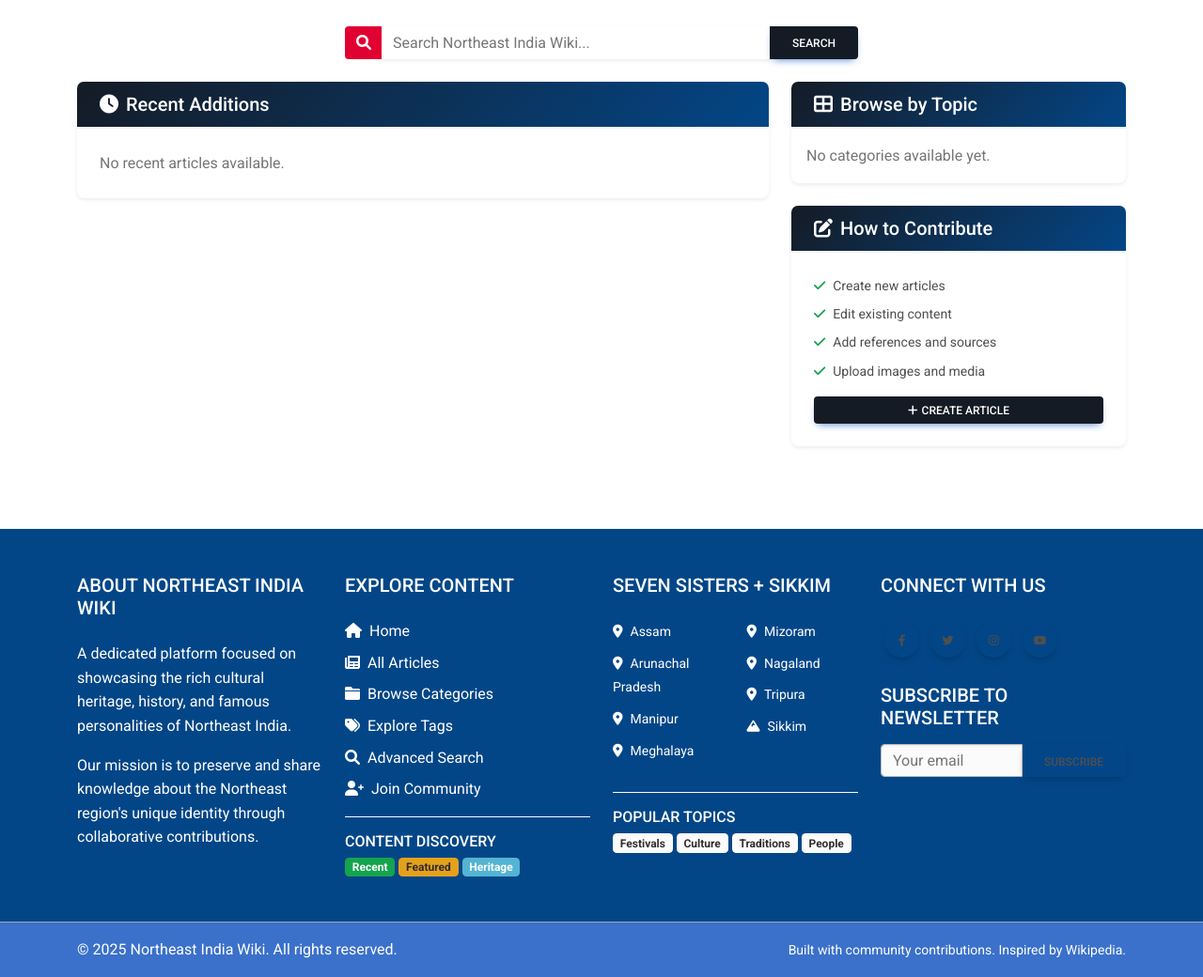
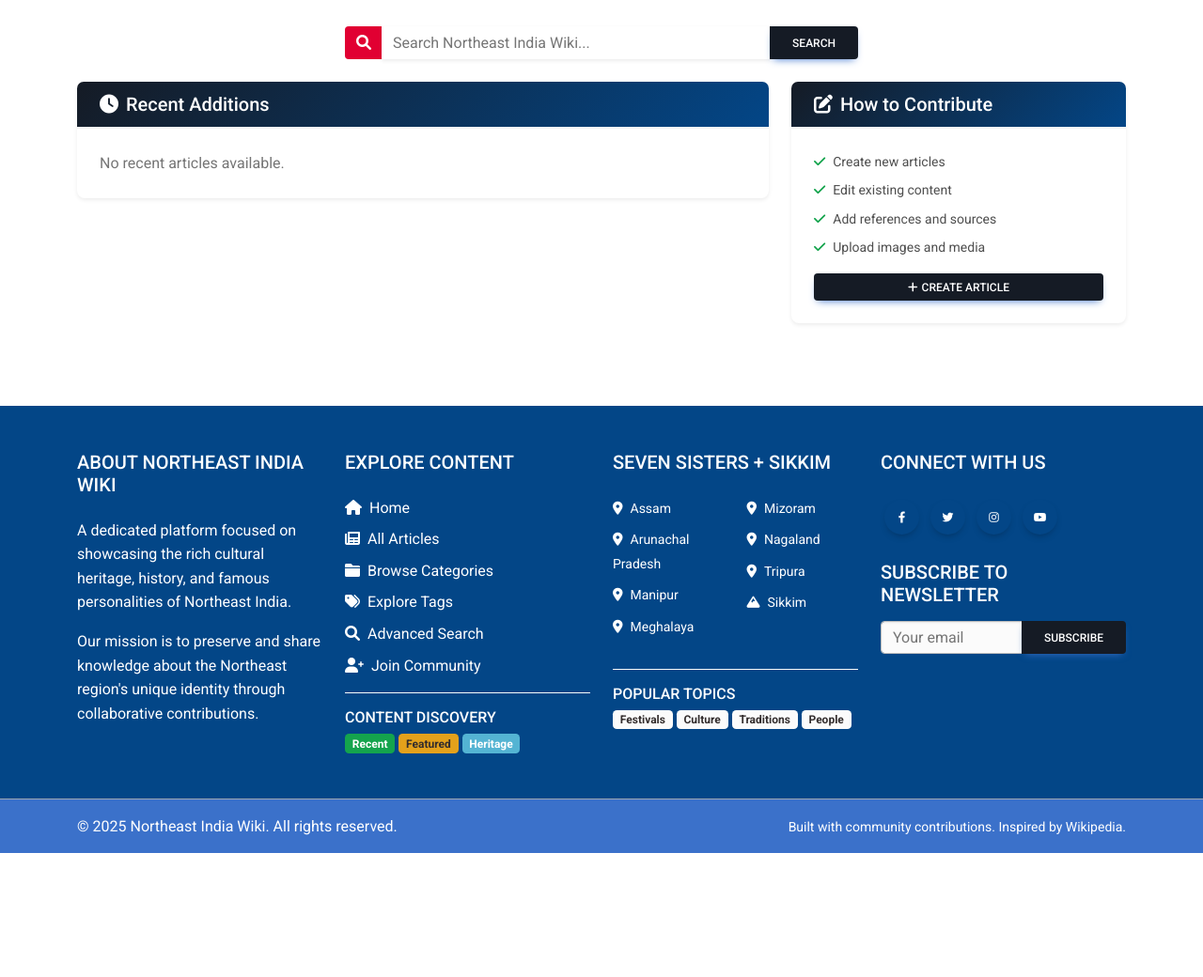
Before and after one commit to petergangmei/northeastindia_wiki, a Django app: page / in a window 1280 px wide. Shown: the part 220-1260 px from the top of the page at 94% size. After the commit the page ends 1128 px from the top, so only its background shows below. Run offline with Django 5.2, Linux system fonts and the light colour scheme; data that the repository does not hold is empty; some libraries are stand-ins or nearby versions.

Commit message:
Enhance URL routing in app/urls.py by adding category-specific list URLs and SEO-optimized patterns for Northeast India content. Clean up previous URL definitions to avoid conflicts and improve organization. Update home.html to remove unused sections for better clarity and maintainability. Modify footer.html to improve social media icon visibility and update the subscribe button style for better user experience.

```diff
--- a/app/urls.py
+++ b/app/urls.py
@@ -52,6 +52,22 @@ urlpatterns = [
     path('wiki/<slug:slug>/compare/', views.article_compare, name='article-compare'),
     path('wiki/<slug:slug>/delete/', views.article_delete, name='article-delete'),
 
+    # Category-specific list URLs (placed BEFORE general patterns to avoid conflicts)
+    path('personalities/', views.personalities_list, name='personalities-list'),
+    path('culture/', views.culture_list, name='culture-list'),
+    path('festivals/', views.festivals_list, name='festivals-list'),
+    path('places/', views.places_list, name='places-list'),
+    path('tribal-culture/', views.tribal_culture_list, name='tribal-culture-list'),
+
+    # SEO-Optimized URL Patterns for Northeast India Content (Basic Implementation)
+
+    # Category-State specific URLs (SEO optimized) - Main benefit achieved
+    path('personalities/<slug:state_slug>/<slug:slug>/', views.article_detail, name='seo-personalities-detail'),
+    path('culture/<slug:state_slug>/<slug:slug>/', views.article_detail, name='seo-culture-detail'),
+    path('festivals/<slug:state_slug>/<slug:slug>/', views.article_detail, name='seo-festivals-detail'),
+    path('places/<slug:state_slug>/<slug:slug>/', views.article_detail, name='seo-places-detail'),
+    path('heritage/<slug:state_slug>/<slug:slug>/', views.article_detail, name='seo-heritage-detail'),
+
     # Category URLs
     path('categories/', views.category_list, name='categories'),
     path('categories/<slug:slug>/', views.category_articles, name='article-category'),
@@ -65,20 +81,4 @@ urlpatterns = [
     path('states/<slug:state_slug>/', views.state_detail, name='state-detail'),
     path('states/<slug:state_slug>/culture/', views.state_category_articles, {'category_slug': 'culture'}, name='state-culture-articles'),
     path('states/<slug:state_slug>/places/', views.state_category_articles, {'category_slug': 'places'}, name='state-places-articles'),
-
-    # SEO-Optimized URL Patterns for Northeast India Content (Basic Implementation)
-
-    # Category-State specific URLs (SEO optimized) - Main benefit achieved
-    path('personalities/<slug:state_slug>/<slug:slug>/', views.article_detail, name='seo-personalities-detail'),
-    path('culture/<slug:state_slug>/<slug:slug>/', views.article_detail, name='seo-culture-detail'),
-    path('festivals/<slug:state_slug>/<slug:slug>/', views.article_detail, name='seo-festivals-detail'),
-    path('places/<slug:state_slug>/<slug:slug>/', views.article_detail, name='seo-places-detail'),
-    path('heritage/<slug:state_slug>/<slug:slug>/', views.article_detail, name='seo-heritage-detail'),
-
-    # Category-specific list URLs (placed at end to avoid conflicts)
-    path('personalities/', views.personalities_list, name='personalities-list'),
-    path('culture/', views.culture_list, name='culture-list'),
-    path('festivals/', views.festivals_list, name='festivals-list'),
-    path('places/', views.places_list, name='places-list'),
-    path('tribal-culture/', views.tribal_culture_list, name='tribal-culture-list'),
 ]
--- a/templates/commons/footer.html
+++ b/templates/commons/footer.html
@@ -76,16 +76,16 @@
                 <!-- Social icons -->
                 <div class="mb-4">
                     <a href="#" class="btn btn-floating btn-accent btn-md m-1">
-                        <i class="fab fa-facebook-f"></i>
+                        <i class="fab fa-facebook-f text-white"></i>
                     </a>
                     <a href="#" class="btn btn-floating btn-accent btn-md m-1">
-                        <i class="fab fa-twitter"></i>
+                        <i class="fab fa-twitter text-white"></i>
                     </a>
                     <a href="#" class="btn btn-floating btn-accent btn-md m-1">
-                        <i class="fab fa-instagram"></i>
+                        <i class="fab fa-instagram text-white"></i>
                     </a>
                     <a href="#" class="btn btn-floating btn-accent btn-md m-1">
-                        <i class="fab fa-youtube"></i>
+                        <i class="fab fa-youtube text-white"></i>
                     </a>
                 </div>
 
@@ -94,7 +94,7 @@
                 <form action="#" method="post">
                     <div class="input-group mb-3">
                         <input type="email" class="form-control bg-light" placeholder="Your email" aria-label="Email" required>
-                        <button class="btn btn-accent" type="submit">Subscribe</button>
+                        <button class="btn btn-primary text-white" type="submit">Subscribe</button>
                     </div>
                 </form>
             </div>
--- a/templates/home.html
+++ b/templates/home.html
@@ -147,63 +147,7 @@
 
         <!-- Right Column -->
         <div class="col-lg-4">
-            <!-- Browse by Topic -->
-            <div class="card border-0 shadow-sm mb-4">
-                <div class="card-header bg-primary text-white">
-                    <h3 class="h5 mb-0 text-white"><i class="fas fa-th-large me-2"></i>Browse by Topic</h3>
-                </div>
-                <div class="card-body p-2">
-                    {% if categories_with_counts %}
-                        <div class="row">
-                            {% for category_data in categories_with_counts %}
-                            <div class="col-6">
-                                <a href="{% url 'app:article-category' slug=category_data.category.slug %}" class="text-decoration-none">
-                                    <div class="d-flex align-items-center p-2 rounded hover-bg-light">
-                                        <div class="me-3" style="width: 20px;">
-                                            <i class="fas fa-{% cycle 'book' 'map-marker-alt' 'users' 'landmark' 'music' 'drum' 'utensils' 'mountain' %} text-accent"></i>
-                                        </div>
-                                        <div class="flex-grow-1">
-                                            <div class="fw-medium small">{{ category_data.category.name }}</div>
-                                            <small class="text-muted">{{ category_data.count }} article{{ category_data.count|pluralize }}</small>
-                                        </div>
-                                    </div>
-                                </a>
-                            </div>
-                            {% endfor %}
-                        </div>
-                    {% else %}
-                        <p class="text-muted mb-0 p-2">No categories available yet.</p>
-                    {% endif %}
-                </div>
-            </div>
 
-            <!-- Browse by State -->
-            {% if states %}
-            <div class="card border-0 shadow-sm mb-4">
-                <div class="card-header bg-primary text-white">
-                    <h3 class="h5 mb-0 text-white"><i class="fas fa-map me-2"></i>Browse by State</h3>
-                </div>
-                <div class="card-body p-2">
-                    <div class="row">
-                        {% for state in states %}
-                        <div class="col-6">
-                            <a href="{% url 'app:state-detail' state_slug=state.slug %}" class="text-decoration-none">
-                                <div class="d-flex align-items-center p-2 rounded hover-bg-light">
-                                    <div class="me-3" style="width: 20px;">
-                                        <i class="fas fa-map-pin text-primary"></i>
-                                    </div>
-                                    <div class="flex-grow-1">
-                                        <div class="fw-medium small">{{ state.name }}</div>
-                                        <small class="text-muted">{{ state.capital }}</small>
-                                    </div>
-                                </div>
-                            </a>
-                        </div>
-                        {% endfor %}
-                    </div>
-                </div>
-            </div>
-            {% endif %}
 
             <!-- Community Highlights -->
             {% if recent_contributors %}
```
